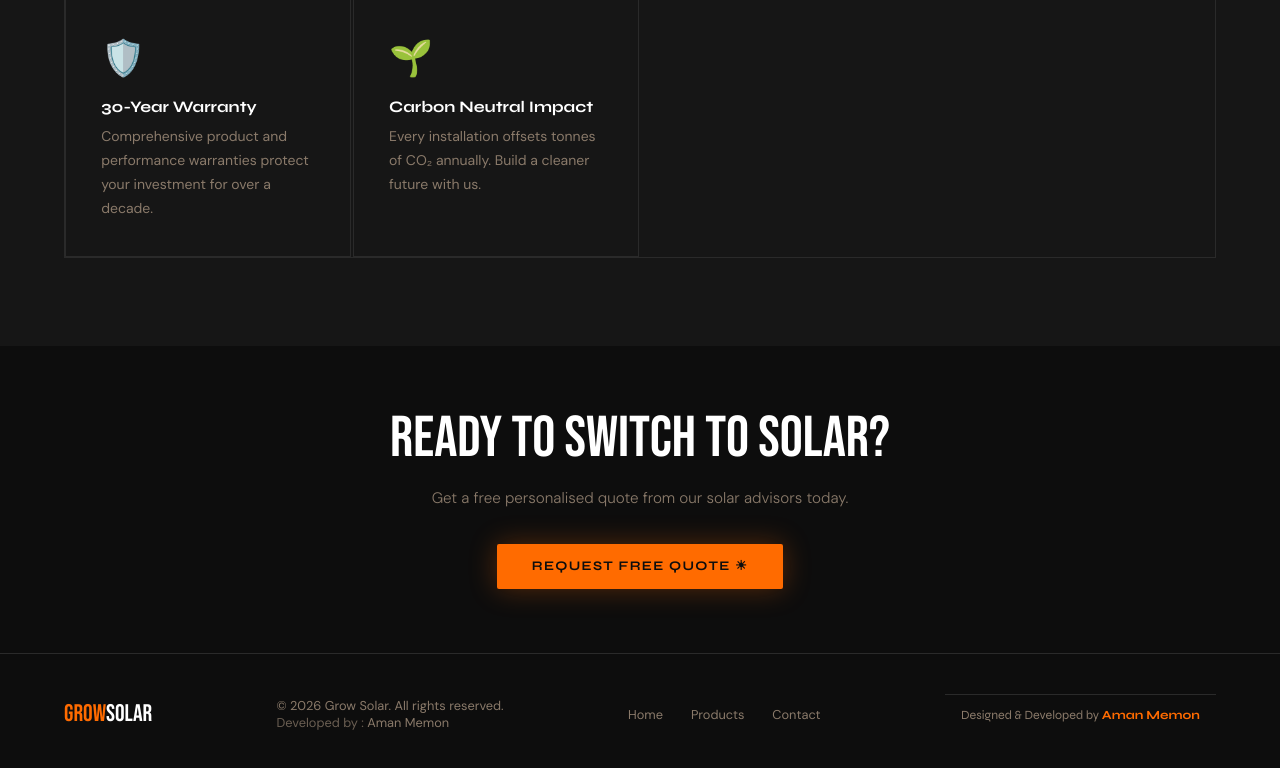
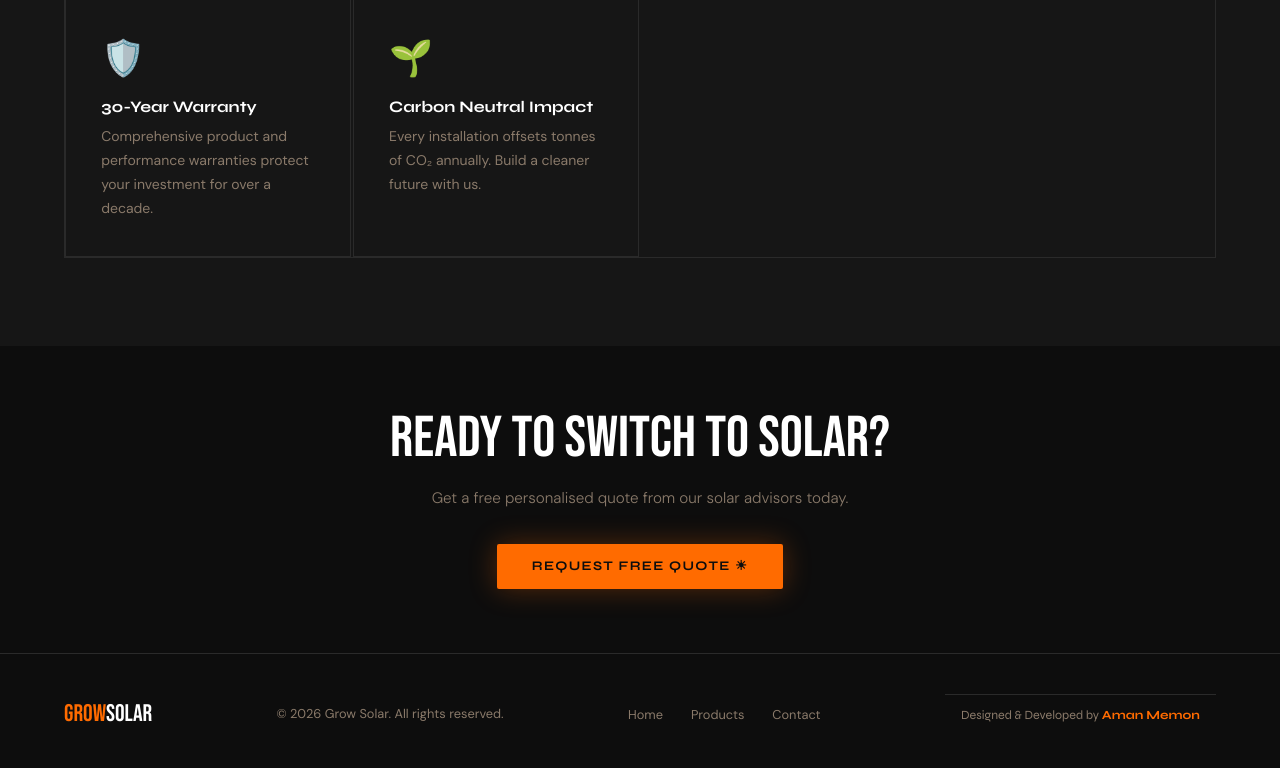
Before and after one commit to Aman-memon1805/Grow-Solar-, a website: page frontend/index.html in a window 1280 px wide. Shown: the part 1478-2246 px from the top of the page. Drawn offline with Linux system fonts and the light colour scheme.

```diff
--- a/frontend/index.html
+++ b/frontend/index.html
@@ -230,7 +230,7 @@
 ══════════════════════════════════ -->
 <footer id="main-footer">
   <a class="footer-logo" onclick="navigate('home')">Grow<span>Solar</span></a>
-  <p>© 2026 Grow Solar. All rights reserved. <br><span style="opacity: 0.75;"> Developed by : </span> Aman Memon</p>
+  <p>© 2026 Grow Solar. All rights reserved.</p>
   <ul class="footer-links">
     <li><a onclick="navigate('home')">Home</a></li>
     <li><a onclick="navigate('products')">Products</a></li>
```
